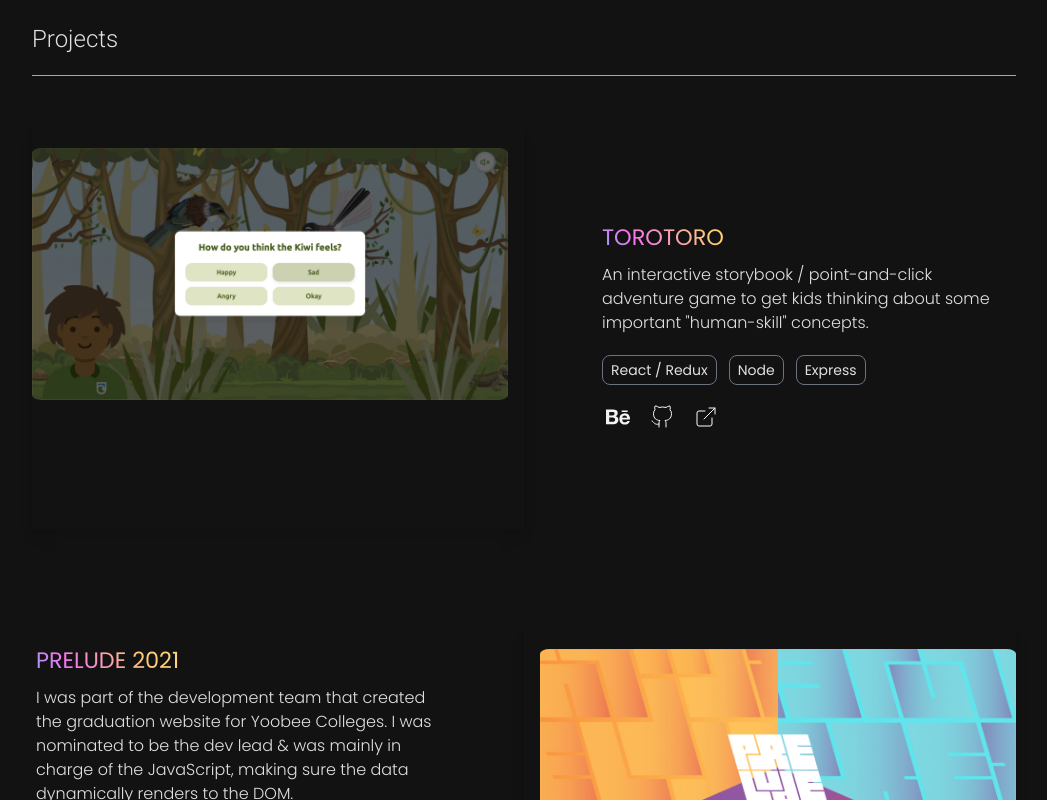
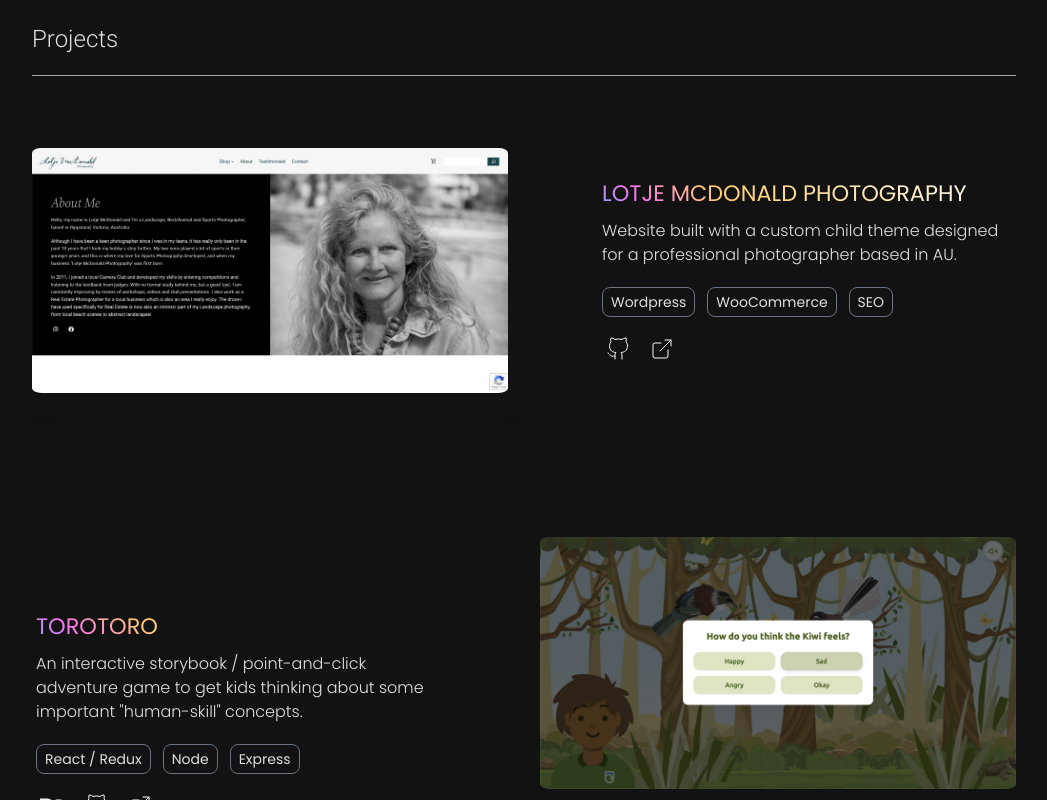
Before and after one commit to Joshvdw/portfolio-website-joshwaay, a React (Create React App) app: page / in a window 1280 px wide. Shown: the part 1020-1820 px from the top of the page, without its empty margins (116-1163 px from the left). Built offline with nearby package versions, Linux system fonts and the light colour scheme.

Commit message:
redadded stuff

```diff
--- a/src/components/Header.js
+++ b/src/components/Header.js
@@ -23,11 +23,11 @@ const Header = () => {
             Contact
           </a>
         </li>
-        {/* <li>
+        <li>
           <a href={RESUME_PATH} target='_blank' rel='noreferrer' className='resume-btn'>
             Resume
           </a>
-        </li> */}
+        </li>
       </ul>
     </nav>
     </>
--- a/src/projectData.js
+++ b/src/projectData.js
@@ -1,31 +1,31 @@
 const projects = [
-  // {
-  //   title: 'Lotje McDonald Photography',
-  //   images: [
-  //     {
-  //       url: './images/projects/lotje-mcdonald.jpg'
-  //     },
-  //     {
-  //       url: './images/projects/lotje-mcdonald-2.jpg'
-  //     },
-  //     {
-  //       url: './images/projects/lotje-mcdonald-3.jpg'
-  //     },
-  //     {
-  //       url: './images/projects/lotje-mcdonald-4.jpg'
-  //     },
-  //     {
-  //       url: './images/projects/lotje-mcdonald-5.jpg'
-  //     },
-  //     {
-  //       url: './images/projects/lotje-mcdonald-6.jpg'
-  //     }
-  //   ],
-  //   description: "Website built with a custom child theme designed for a professional photographer based in AU. This project was paid freelance contract work.",
-  //   tools: ['Wordpress', 'WooCommerce', 'SEO'],
-  //   github: 'https://github.com/Joshvdw/lotje-mcdonald-photography',
-  //   link: 'https://lotjemcdonaldphotography.com.au',
-  // },
+  {
+    title: 'Lotje McDonald Photography',
+    images: [
+      {
+        url: './images/projects/lotje-mcdonald.jpg'
+      },
+      {
+        url: './images/projects/lotje-mcdonald-2.jpg'
+      },
+      {
+        url: './images/projects/lotje-mcdonald-3.jpg'
+      },
+      {
+        url: './images/projects/lotje-mcdonald-4.jpg'
+      },
+      {
+        url: './images/projects/lotje-mcdonald-5.jpg'
+      },
+      {
+        url: './images/projects/lotje-mcdonald-6.jpg'
+      }
+    ],
+    description: "Website built with a custom child theme designed for a professional photographer based in AU.", // <-- add this later: This project was paid freelance contract work.
+    tools: ['Wordpress', 'WooCommerce', 'SEO'],
+    github: 'https://github.com/Joshvdw/lotje-mcdonald-photography',
+    link: 'https://lotjemcdonaldphotography.com.au',
+  },
   {
     title: 'Torotoro',
     images: [
```
